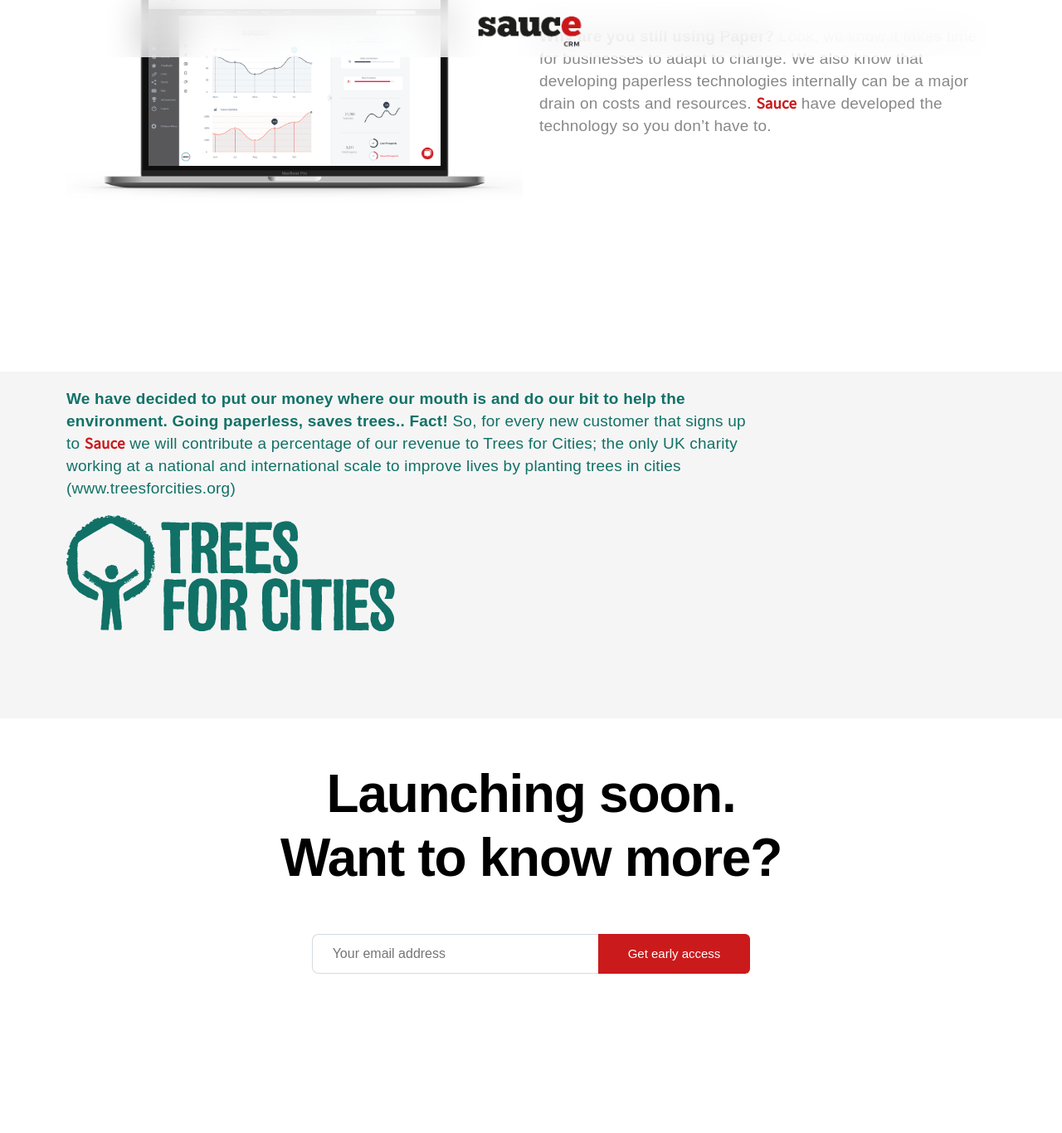
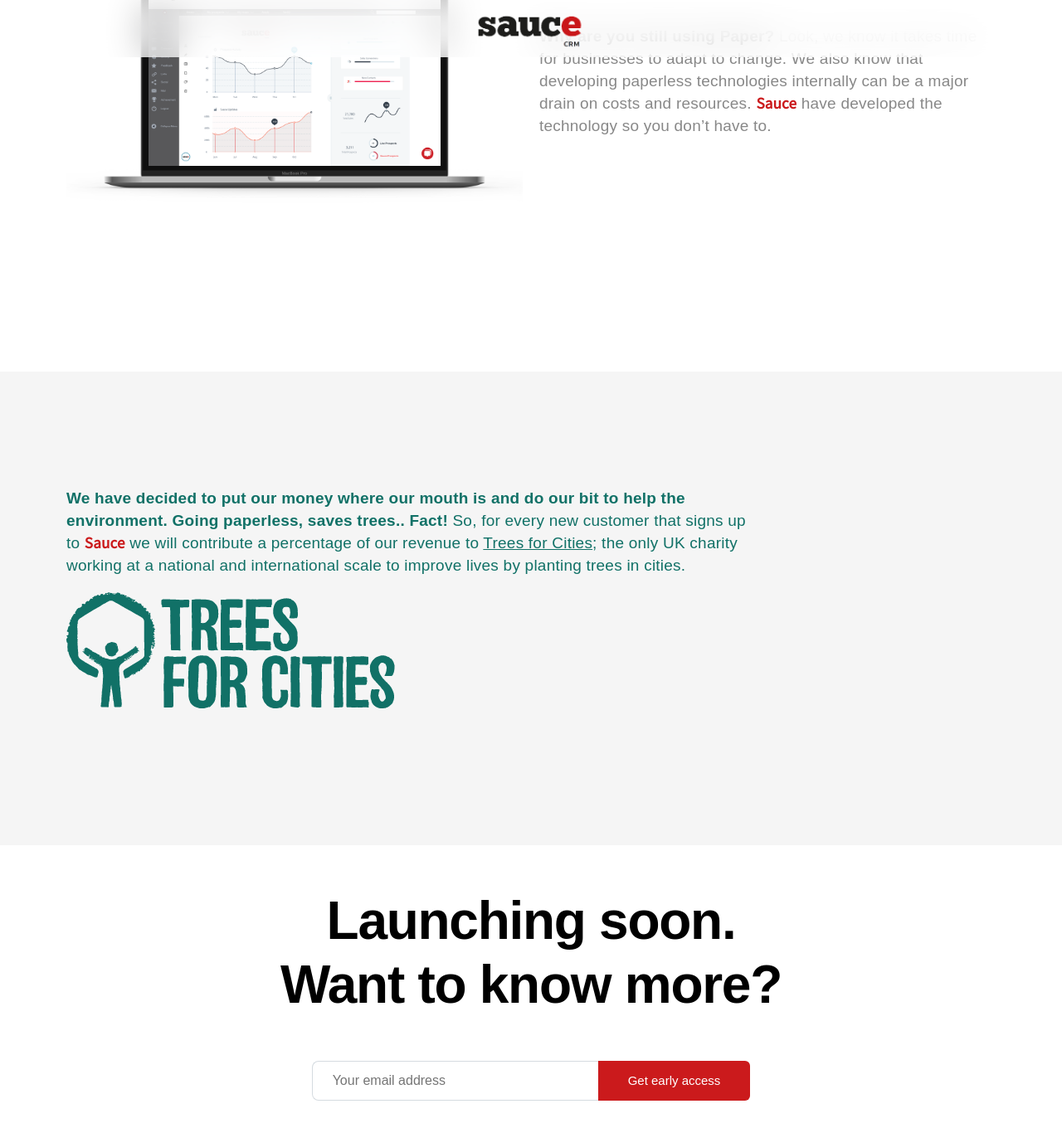
Before and after one commit to SauceCRM/sauce_preview, a Jekyll site: the page built from index.html, in a window 1280 px wide and 1400 px high, scrolled down 5303 px. Shown: the top 1366 px of the window at 83% size. Built offline with Jekyll 4.4.1, drawn with Linux system fonts in a browser that asks for light colours; nearby versions of some CDN libraries; some web fonts are replaced; before the commit the page ends 6550 px from its top, so only the background shows below that; some of the changed text lies outside the part shown.

Commit message:
Update to images, and CSS

```diff
--- a/assets/css/main.scss
+++ b/assets/css/main.scss
@@ -21,6 +21,7 @@
 }
 [data-bg=trees] {
     background-color: #f5f5f5;
+    padding: 120px 0 60px;
 
   & .caption-copy, & .caption-headline {
     color: #117167!important;
@@ -73,6 +74,8 @@
 img {
   width: 100%;
 }
+
+a { color: inherit; }
 
 .h1, .h2, .h3, .h4, .h5, h1, h2, h3, h4, h5 {
     font-family: cera-web,sans-serif;
--- a/index.html
+++ b/index.html
@@ -30,13 +30,12 @@
   <div class="section fh" data-bg="new">
 		<div class="container">
 			<div class="section-fifty-fifty">
+
 				<div class="tile with-caption">
 					<div class="caption typography-caption-copy">
-						<p class="caption-headline ">Convert more prospects, quicker.</p>
+						<p class="caption-headline typography-eyebrow-elevated">Convert more prospects, quicker.</p>
 						<p class="caption-copy">
 							Onboarding new customers has never been easier. We have designed <span class="highlight-copy">Sauce</span> to be clean, intuitive and intelligent. Our aim is simple; we transform the customer experience by introducing intelligence, speed and ease of use.
-							<br><br>
-							A Happy customer = good customer.<br>A Happy salesperson = productive salesperson.
 						</p>
 					</div>
 				</div>
@@ -60,7 +59,7 @@
 				<div class="tile with-caption row-logical">
 					<div class="caption-wrapper">
 						<div class="caption typography-caption-copy">
-							<p class="caption-headline ">First impressions are everything.</p>
+						<p class="caption-headline typography-eyebrow-elevated">First impressions are everything.</p>
 							<p class="caption-copy">
 								We know how important it is to get it right, first time. <span class="highlight-copy">Sauce</span> takes the ‘heavy lifting’ out of identifying and qualifying your prospects. Think of us as the secret <span class="highlight-copy">'Sauce'</span> that gets things done!
 							</p>
@@ -202,8 +201,8 @@
 			<div class="section__wrapper">
 				<p class="typography-caption-copy caption-copy">
 					<span class="typography-caption-copy caption-headline">We have decided to put our money where our mouth is and do our bit to help the environment. Going paperless, saves trees.. Fact!</span>
-					So, for every new customer that signs up to <span class="highlight-copy">Sauce</span> we will contribute a percentage of our revenue to Trees for Cities; the only UK charity working at a national and international scale to improve lives by planting trees in cities (www.treesforcities.org)
-					<div class="tfc__logo"></div>
+					So, for every new customer that signs up to <span class="highlight-copy">Sauce</span> we will contribute a percentage of our revenue to <a href="https://www.treesforcities.org" target="_blank">Trees for Cities</a>; the only UK charity working at a national and international scale to improve lives by planting trees in cities.
+					<a href="https://www.treesforcities.org" target="_blank"><div class="tfc__logo"></div></a>
 				</p>
 			</div>
 		</div>
```
